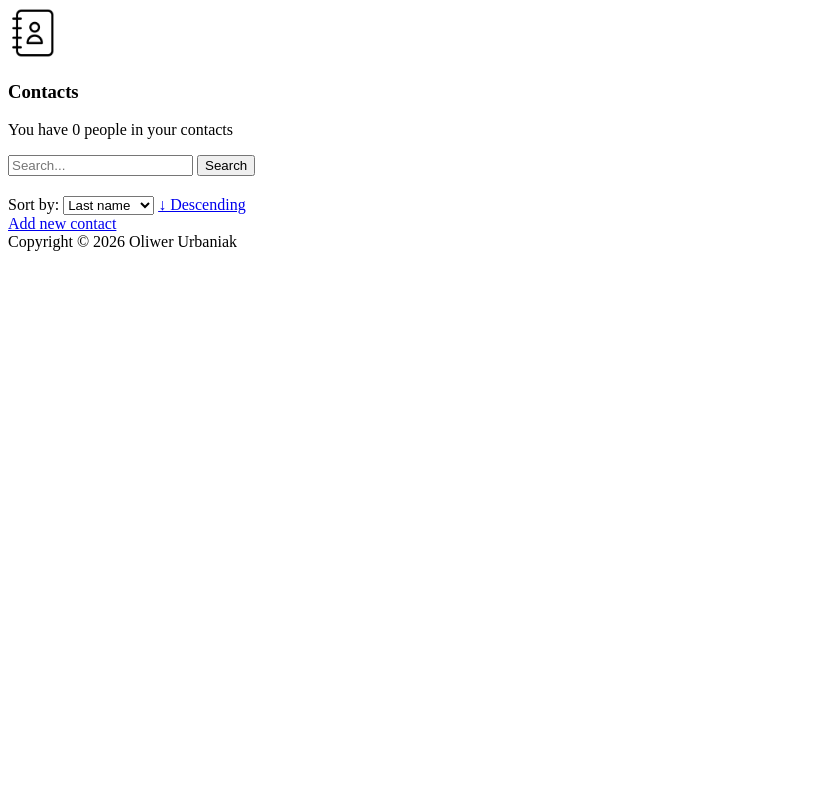
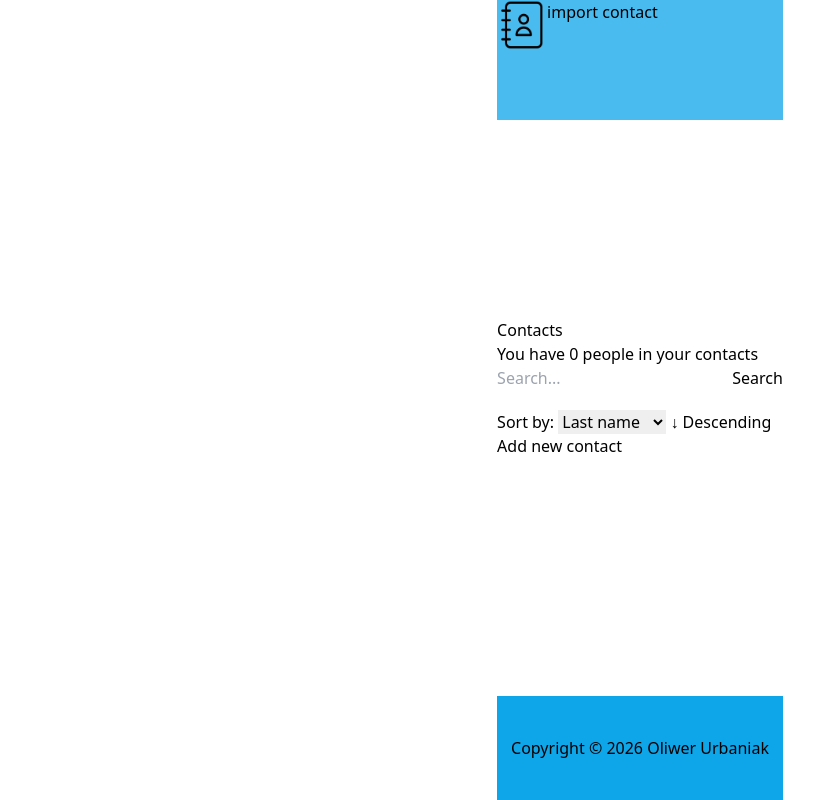
Before and after one commit to ovezthaking/Contact-Manager, a Django app: page / in a window 1280 px wide. Shown: the whole page, without its empty margins (0-838 px from the left). Run offline with Django 5.2, Linux system fonts and the light colour scheme; data that the repository does not hold is empty; some libraries are stand-ins or nearby versions.

Commit message:
Refactor templates and settings to integrate Tailwind CSS and improve layout structure

```diff
--- a/contact/templates/contact/index.html
+++ b/contact/templates/contact/index.html
@@ -2,9 +2,10 @@
 {% load static %}
 
 {% block content %}
-<h3>Contacts</h3>
-<div>
-    <div>
+
+<main class="w-full">
+    <h3>Contacts</h3>
+    <div class="flex flex-col">
         <p>You have {{contacts_count}} people in your contacts</p>
 
         <!-- Filtering by name, mail or phone number -->
@@ -15,6 +16,7 @@
                 <a href="{% url 'home' %}">Clear</a>
             {% endif %}
         </form>
+    </div>
 
     <div>
         <!-- Sorting by last name or date -->
@@ -32,9 +34,11 @@
     </div>
 
     <a href="{% url 'create-contact' %}">Add new contact</a>
+    <!-- <section class="grid lg:grid-cols-[repeat(auto-fill,minmax(100px,1fr))] lg:gap-10"> -->
+    <section class="grid grid-col-1 grid-flow-rows">
     {% for contact in contacts %}
-        <a href="{% url 'contact' contact.id %}">
-            <div class="contact-card" data-city="{{contact.city}}" id="contact-profile">
+        <a class="inline-block w-full mt-3 bg-sky-300" href="{% url 'contact' contact.id %}">
+            <div class="contact-card w-full bg-inherit" data-city="{{contact.city}}" id="contact-profile">
                 <h4>{{contact.first_name}} {{contact.last_name}}</h4>
                 <p>{{contact.phone_number}}</p>
                 <p class="city">{{contact.city}}</p>
@@ -42,11 +46,12 @@
                     <span class="weather-loading">Loading...</span>
                 </div>
 
-                <a href="{% url 'delete-contact' contact.id %}">Delete</a>
+                <a class="block bg-inherit bg-sky-300" href="{% url 'delete-contact' contact.id %}">Delete</a>
             </div>
         </a>
     {% endfor %}
-</div>
+    </section>
+</main>
 {% endblock content %}
 
 {% block scripts %}
--- a/contactmanager/urls.py
+++ b/contactmanager/urls.py
@@ -16,8 +16,15 @@ Including another URLconf
 """
 from django.contrib import admin
 from django.urls import path, include
+from django.conf import settings
 
 urlpatterns = [
     path('admin/', admin.site.urls),
     path('', include('contact.urls')),
 ]
+
+if settings.DEBUG:
+    # Include django_browser_reload URLs only in DEBUG mode
+    urlpatterns += [
+        path("__reload__/", include("django_browser_reload.urls")),
+    ]
--- a/templates/footer.html
+++ b/templates/footer.html
@@ -1 +1,3 @@
-Copyright © 2026 Oliwer Urbaniak
+<footer class="w-full m-0 text-center bg-sky-500 self-end">
+    <h5 class="pt-10 pb-10">Copyright © 2026 Oliwer Urbaniak</h5>
+</footer>
--- a/templates/main.html
+++ b/templates/main.html
@@ -1,13 +1,15 @@
 {% load static %}
+{% load static tailwind_tags %}
 <!DOCTYPE html>
-<html lang="en">
+<html lang="en" class="flex flex-col items-center justify-items-center w-full h-full">
 <head>
     <meta charset="UTF-8">
     <meta name="viewport" content="width=device-width, initial-scale=1.0">
     <title>Contact Manager</title>
     <link rel="stylesheet" href="{% static 'contact/css/index.css' %}">
+    {% tailwind_css %}
 </head>
-<body>
+<body class="grid grid-flow-rows grid-cols-1 items-center justify-items-center w-sm h-full">
     {% include 'navbar.html' %}
     {% block content %}
 
--- a/templates/navbar.html
+++ b/templates/navbar.html
@@ -1,2 +1,5 @@
 {% load static %}
-<a href="/"><img src="{% static 'contact/img/contact-book.png' %}" alt="LOGO" width="50" height="50"></a>
+<nav class="flex bg-sky-500/75 w-full h-full min-h-[10vh] max-h-[15vh] self-start">
+    <a href="/"><img src="{% static 'contact/img/contact-book.png' %}" alt="LOGO" width="50" height="50"></a>
+    <a href="">import contact</a>
+</nav>
--- /dev/null
+++ b/theme/apps.py
@@ -0,0 +1,5 @@
+from django.apps import AppConfig
+
+
+class ThemeConfig(AppConfig):
+    name = 'theme'
```
Also changed, not shown: contactmanager/settings.py (+15 -0 lines), theme/static_src/src/styles.css (added, +10 -0 lines), theme/templates/base.html (added, +19 -0 lines), theme/__init__.py (added).
